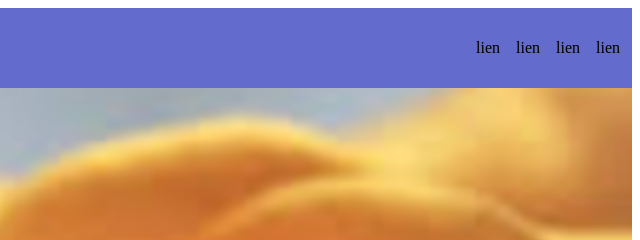
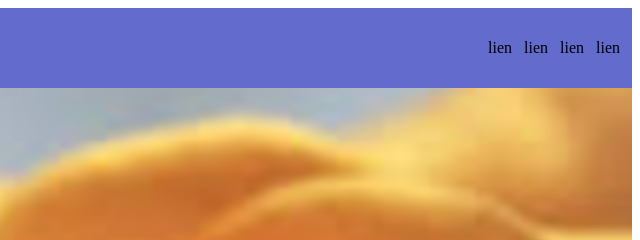
Before and after one commit to emilieChnvt/introCSS, a plain HTML site: page index.html in a window 1280 px wide. Shown: the top 240 px of the page, 640-1280 px from the left. Drawn offline with Linux system fonts and the light colour scheme.

Commit message:
add nav et li

```diff
--- a/index.html
+++ b/index.html
@@ -12,10 +12,12 @@
         <div class="navbar">
             <h2>Logo</h2>
             <nav>
-                <a href="">lien</a>
-                <a href="">lien</a>
-                <a href="">lien</a>
-                <a href="">lien</a>
+                <ul>
+                    <li><a href="">lien</a></li>
+                    <li><a href="">lien</a></li>
+                    <li><a href="">lien</a></li>
+                    <li><a href="">lien</a></li>
+                </ul>
             </nav>
         </div>
         <div class="punchline">
--- a/style.css
+++ b/style.css
@@ -14,7 +14,15 @@ background-image: url("img.png");
     background-color: #636bcd;
     height: 80px;
 }
+ul{
+    display: flex;
+    justify-content: center;
+    align-items: center;
 
+}
+li{
+    list-style: none;
+}
 a{
     margin-right: 12px;
     text-decoration: none;
```
